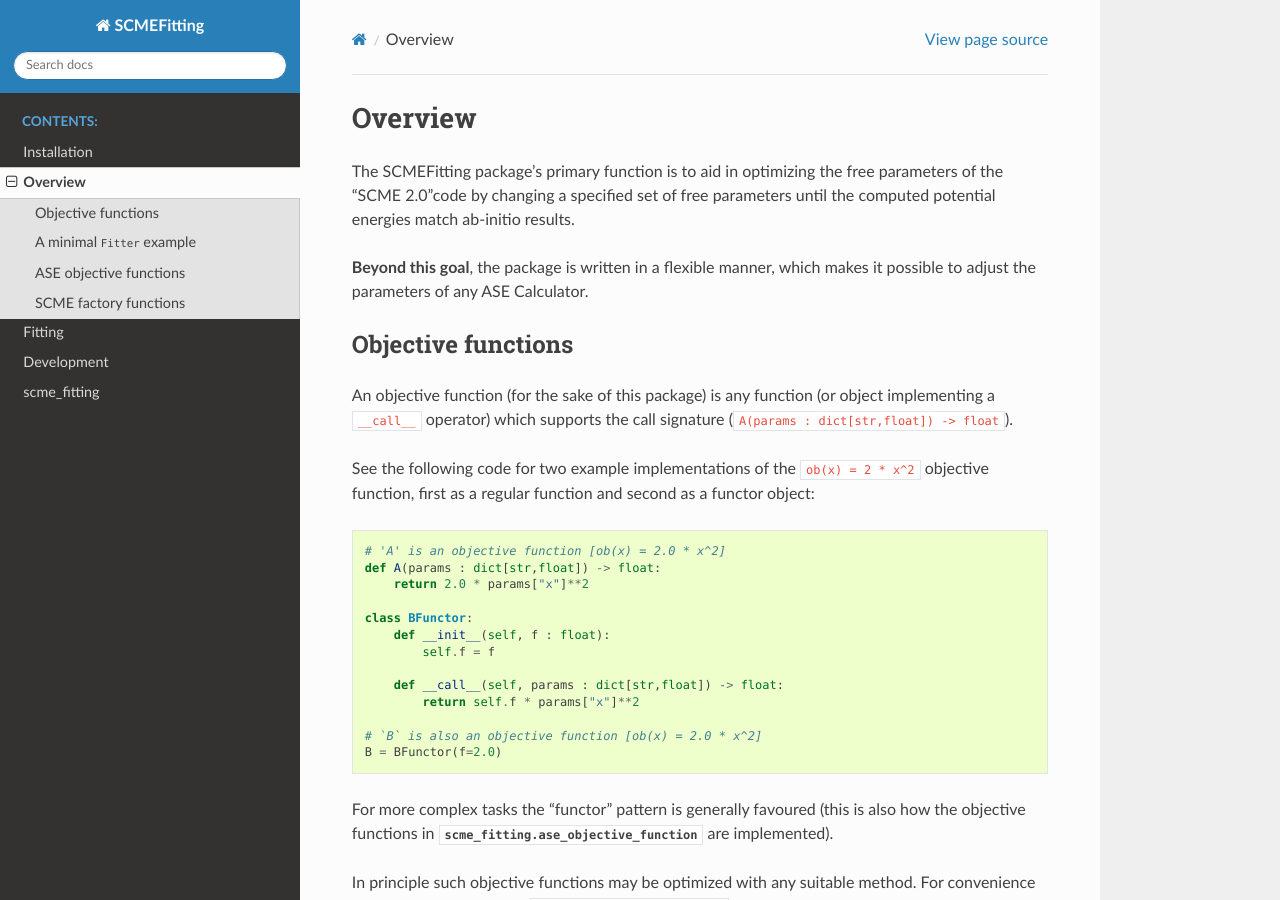
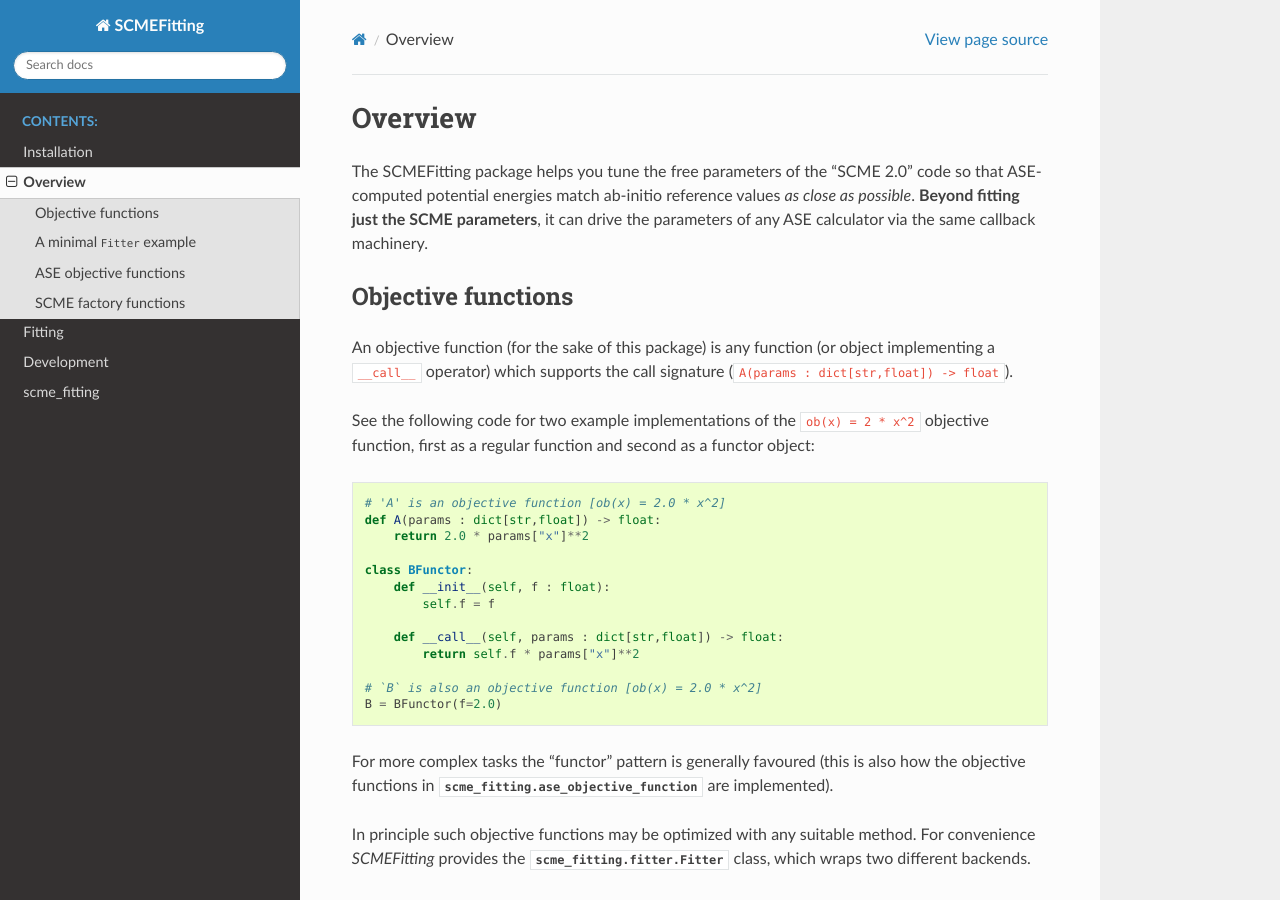
Before and after one commit to MSallermann/chemfit, a Sphinx documentation site: the page built from docs/src/usage/overview.rst, in a window 1280 px wide and 900 px high. Built offline with Sphinx 7.4.7 and the Read the Docs theme 3.1.0, drawn with Linux system fonts in a browser that asks for light colours.

Commit message:
overview.rst: small reformulation

```diff
--- a/docs/src/usage/overview.rst
+++ b/docs/src/usage/overview.rst
@@ -2,9 +2,7 @@
 Overview
 #######################
 
-The SCMEFitting package's primary function is to aid in optimizing the free parameters of the "SCME 2.0"code by changing a specified set of free parameters until the computed potential energies match ab-initio results.
-
-**Beyond this goal**, the package is written in a flexible manner, which makes it possible to adjust the parameters of any ASE Calculator.
+The SCMEFitting package helps you tune the free parameters of the “SCME 2.0” code so that ASE-computed potential energies match ab-initio reference values *as close as possible*. **Beyond fitting just the SCME parameters**, it can drive the parameters of any ASE calculator via the same callback machinery.
 
 Objective functions
 #######################
```
